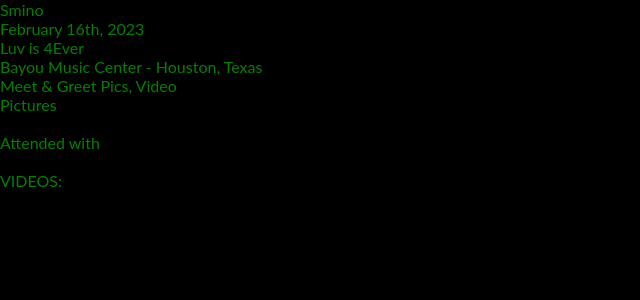
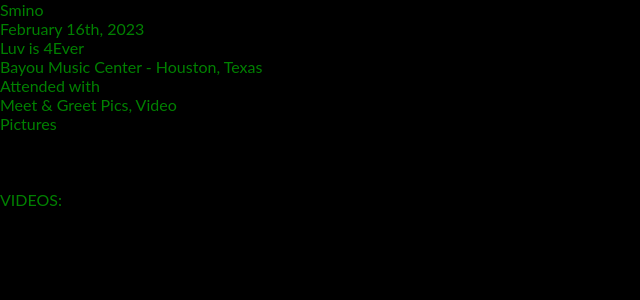
Before and after one commit to SleazyCook/Concert-Scrapbook, a React (Vite) app: page /1 in a window 1280 px wide. Shown: the top 300 px of the page, without its empty margins (0-640 px from the left). Built offline with nearby package versions, Linux system fonts and the light colour scheme.

Commit message:
add: notes to concert page

```diff
--- a/src/components/concerts/Concert.jsx
+++ b/src/components/concerts/Concert.jsx
@@ -25,6 +25,8 @@
       <br />
       {concertObj.venue} - {concertObj.city}, {concertObj.state}
       <br />
+      Attended with {concertObj.wentWith && concertObj.wentWith}
+      <br />
       {concertObj.meet && "Meet & Greet Pics, Video"}
       <br />
       <div className="concert-pics">
@@ -38,7 +40,7 @@
         })}
       </div>
 
-      Attended with {concertObj.wentWith && concertObj.wentWith}
+      {/* setlist component? */}
 
       {concertObj.merch && concertObj.merch}
 
```
